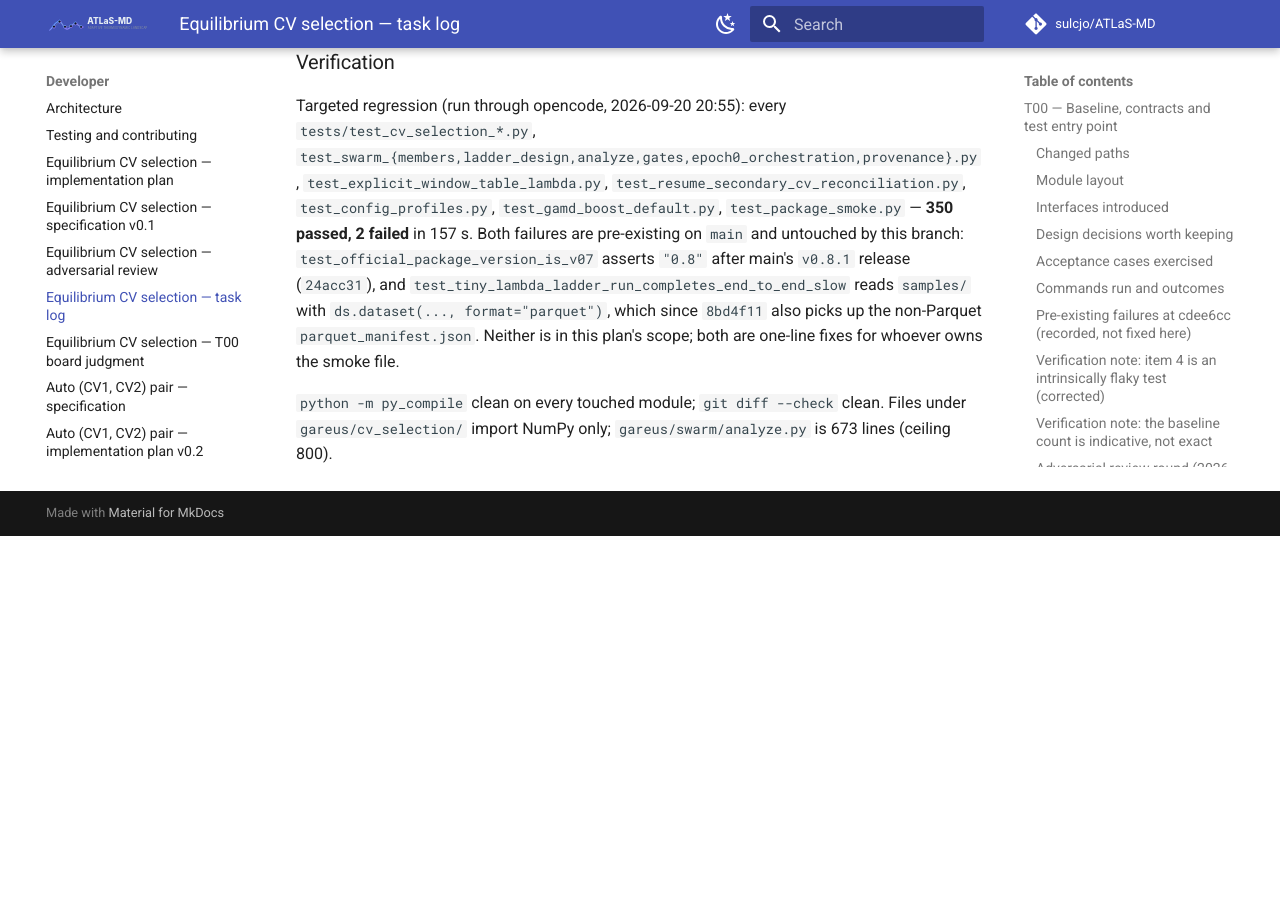
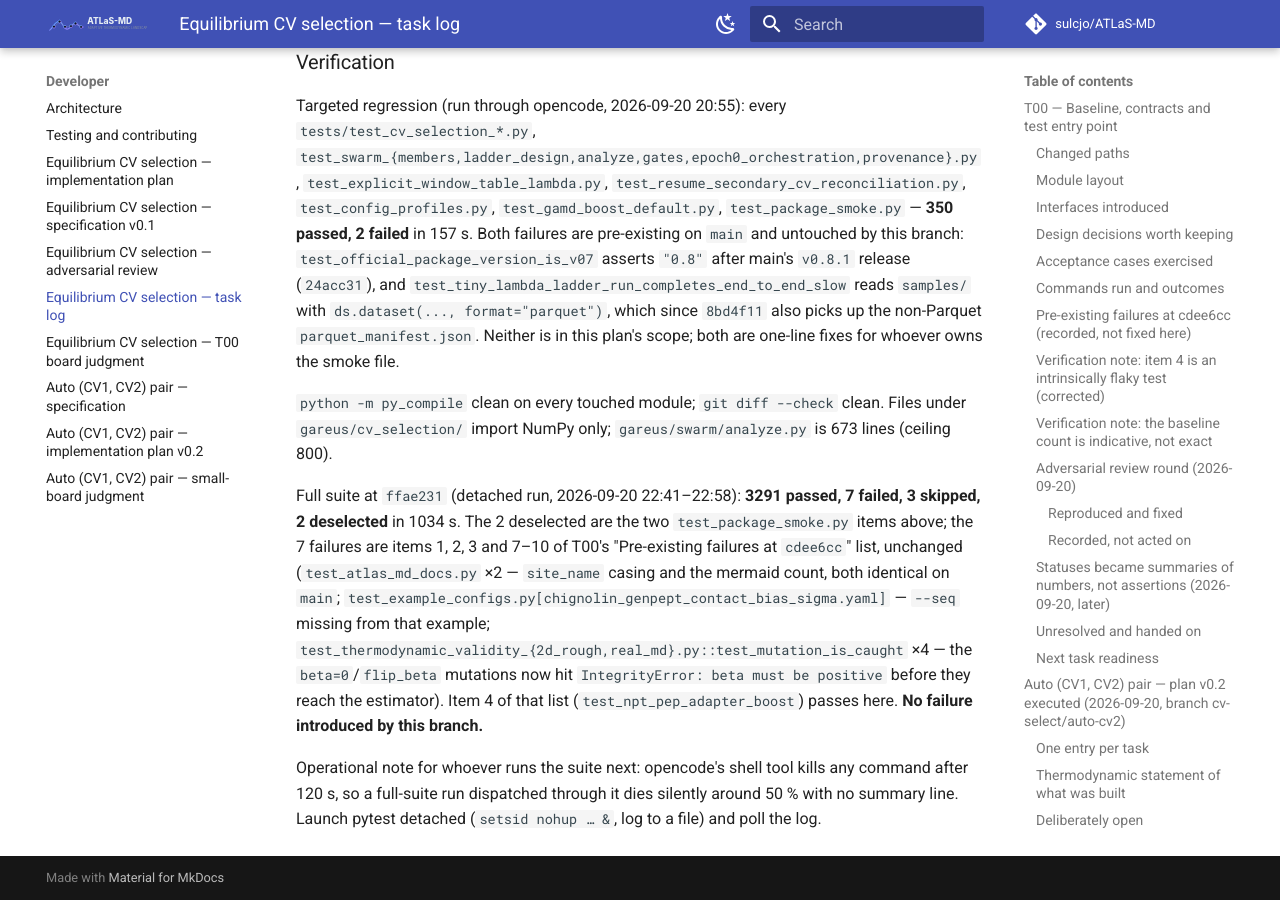
Before and after one commit to sulcjo/ATLaS-MD, an MkDocs documentation site: the page built from docs/atlas-md/developer/equilibrium-cv-task-log.md, in a window 1280 px wide and 900 px high, scrolled down 12378 px. Built offline with MkDocs 1.6.1 and Material for MkDocs 9.7.7, drawn with Linux system fonts in a browser that asks for light colours; comment, search, counter and statistics services are not loaded; before the commit the page ends 12914 px from its top, so only the background shows below that.

Commit message:
docs(cv-selection): record the full-suite result for the auto-CV2 branch
3291 passed, 7 failed, all seven already in T00's pre-existing list at cdee6cc;
no failure introduced by the branch. Notes the opencode 120 s shell timeout that
silently kills a full-suite run dispatched through it.

Co-Authored-By: Claude Fable 5.1 <noreply@anthropic.com>
Claude-Session: https://claude.ai/code/session_013aWz4fLHeYTVPHTrH7Tcu1

```diff
--- a/docs/atlas-md/developer/equilibrium-cv-task-log.md
+++ b/docs/atlas-md/developer/equilibrium-cv-task-log.md
@@ -393,3 +393,17 @@ one-line fixes for whoever owns the smoke file.
 `python -m py_compile` clean on every touched module; `git diff --check` clean.
 Files under `gareus/cv_selection/` import NumPy only; `gareus/swarm/analyze.py`
 is 673 lines (ceiling 800).
+
+Full suite at `ffae231` (detached run, 2026-09-20 22:41–22:58): **3291 passed, 7 failed,
+3 skipped, 2 deselected** in 1034 s. The 2 deselected are the two `test_package_smoke.py`
+items above; the 7 failures are items 1, 2, 3 and 7–10 of T00's "Pre-existing failures
+at `cdee6cc`" list, unchanged (`test_atlas_md_docs.py` ×2 — `site_name` casing and the
+mermaid count, both identical on `main`; `test_example_configs.py[chignolin_genpept_contact_bias_sigma.yaml]`
+— `--seq` missing from that example; `test_thermodynamic_validity_{2d_rough,real_md}.py::test_mutation_is_caught`
+×4 — the `beta=0`/`flip_beta` mutations now hit `IntegrityError: beta must be positive`
+before they reach the estimator). Item 4 of that list (`test_npt_pep_adapter_boost`) passes
+here. **No failure introduced by this branch.**
+
+Operational note for whoever runs the suite next: opencode's shell tool kills any command
+after 120 s, so a full-suite run dispatched through it dies silently around 50 % with no
+summary line. Launch pytest detached (`setsid nohup … &`, log to a file) and poll the log.
```
